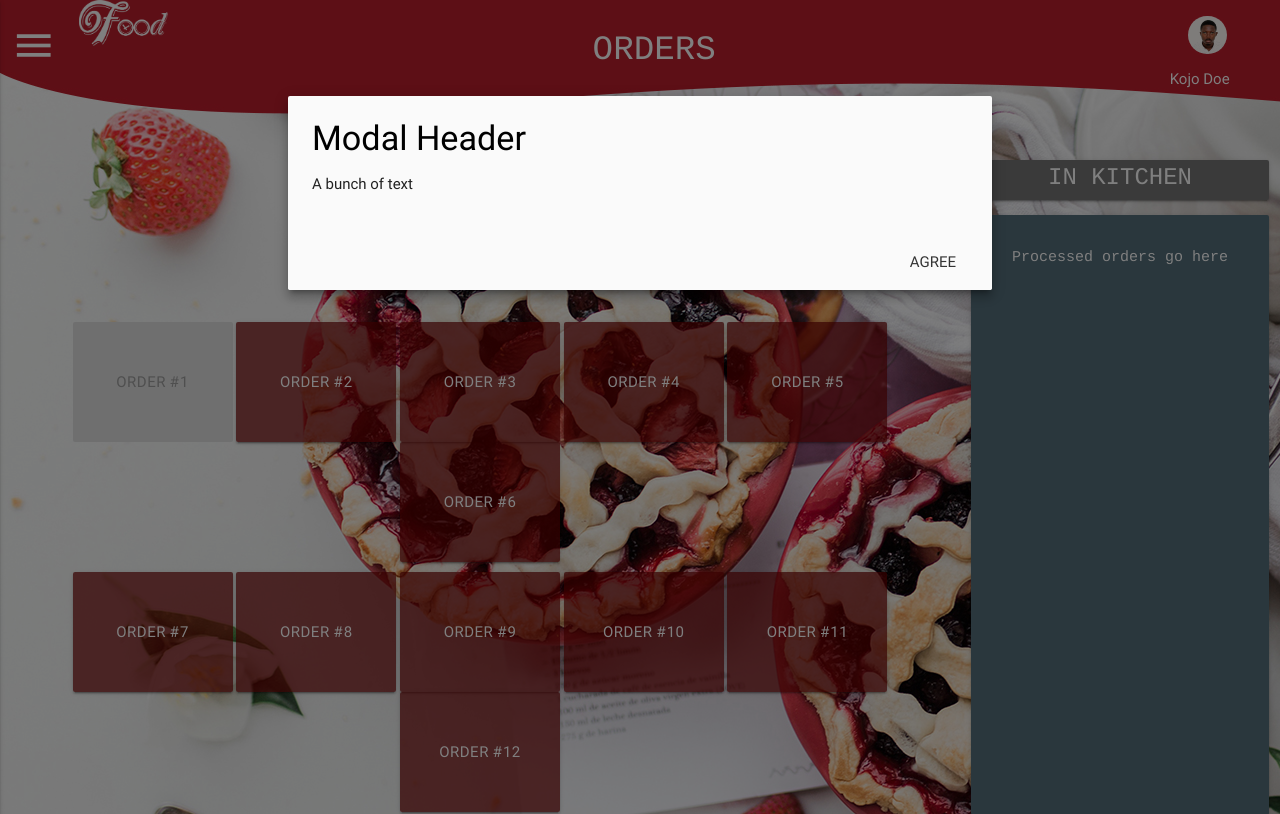
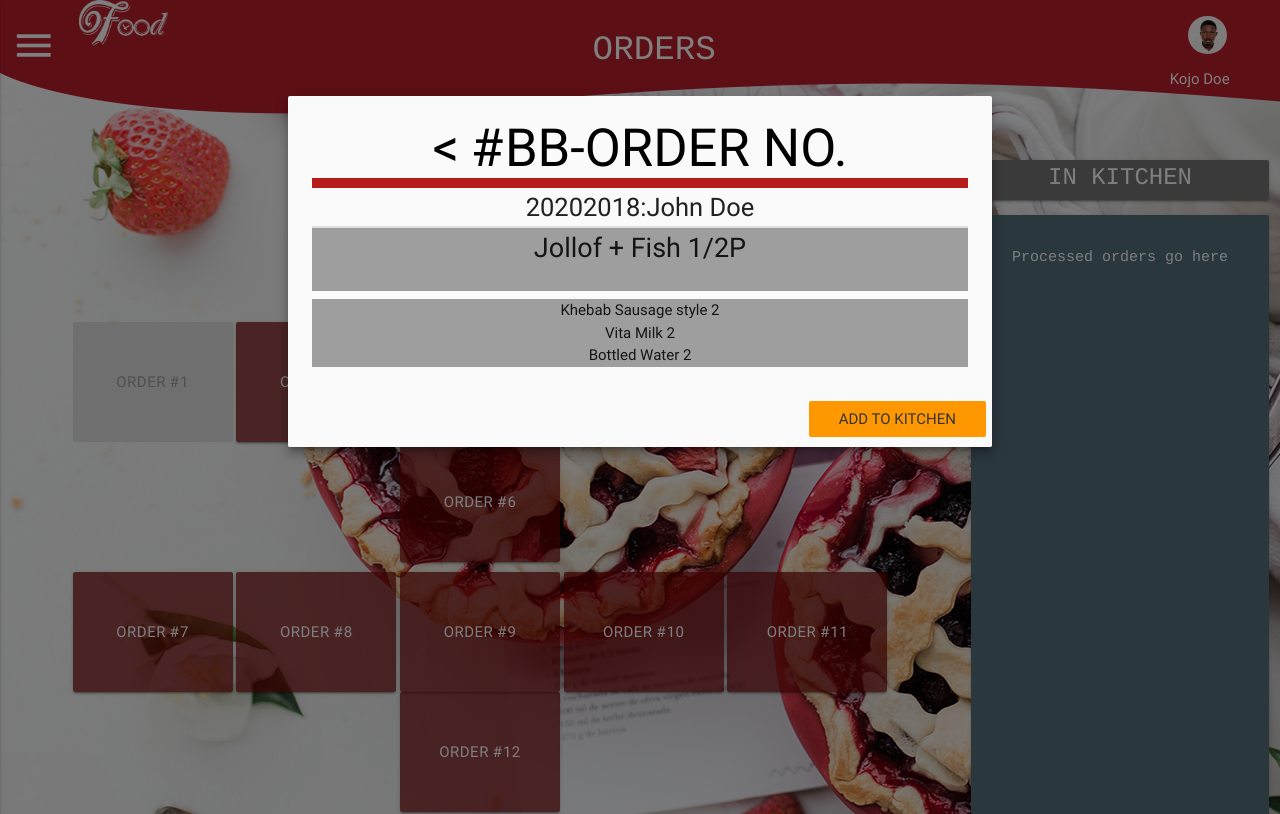
Before and after one commit to Quodjo/Genese, a PHP site: the page made by Application/Vendor Client/Vendor.php in a window 1280 px wide, after a click on "ORDER #1". Shown: the top 814 px of the page. Run offline with PHP 8.4, Linux system fonts and the light colour scheme; some libraries are stand-ins or nearby versions.

Commit message:
Final Vendor Client

```diff
--- a/Application/Vendor Client/Vendor.php
+++ b/Application/Vendor Client/Vendor.php
@@ -65,14 +65,28 @@
 <!-- First Column -->
 		<div class="col l9" style="height:680px">
 
+<!--modal to create the pop ups-->
+				<div align=center id="modal1" class="modal">
+					<div class="modal-content">
+						<h4 style="font-size:350%;"><  #BB-ORDER NO.</h4><br>
+            <div class="divider red darken-4" style="height:10px"></div>
+						<p1 style ="font-size:170%">20202018:John Doe </p1><br>
+            <div class="divider"></div>
 
-				<div id="modal1" class="modal">
-					<div class="modal-content">
-						<h4>Modal Header</h4>
-						<p>A bunch of text</p>
+            <div class="divider"></div>
+            <div class="grey">
+            <p2 style ="font-size:180%">Jollof + Fish  1/2P</p2><br><br>
+          </div>
+              <div class="divider grey lighten-5" style="height:8px" ></div>
+            <div class="grey">
+            <p3>Khebab Sausage style  2</p3><br>
+            <p4>Vita Milk  2</p4><br>
+            <p5>Bottled Water  2</p5><br>
+            </div>
 					</div>
 					<div class="modal-footer">
-						<a href="#!" class=" modal-action modal-close waves-effect waves-green btn-flat">Agree</a>
+						<a href="#!" class=" modal-action modal-close orange waves-effect waves- btn-flat ">Add to Kitchen</a>
+
 					</div>
 				</div>
 
@@ -188,10 +202,10 @@ $(".button-collapse").sideNav();
       startingTop: '4%', // Starting top style attribute
       endingTop: '10%', // Ending top style attribute
       ready: function(modal, trigger) { // Callback for Modal open. Modal and trigger parameters available.
-      	alert("Ready");
-      	console.log(modal, trigger);
+      	//alert("MOVES TO KITCHEN");
+      	//console.log(modal, trigger);
       },
-      complete: function() { alert('Closed'); } // Callback for Modal close
+      complete: function() { alert('ORDER MOVES TO KITCHEN'); } // Callback for Modal close
   }
   );
 
```
